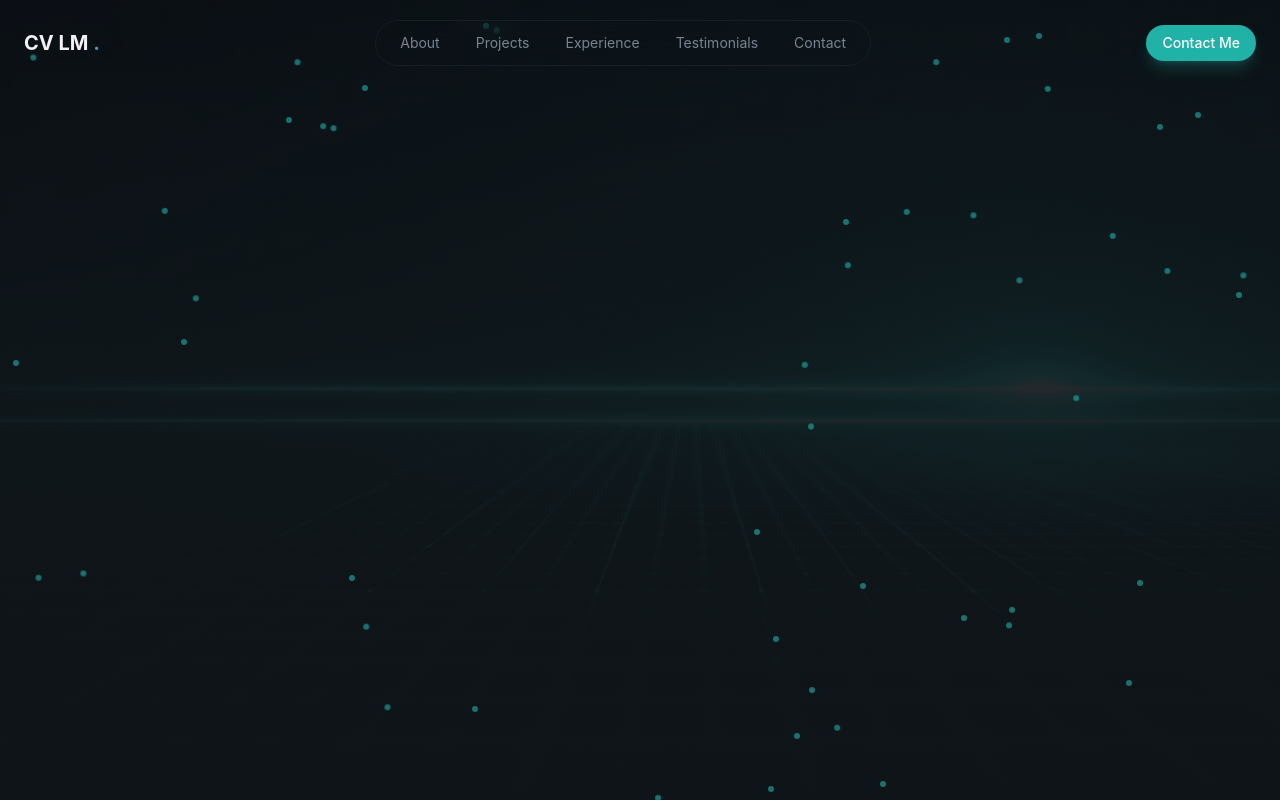
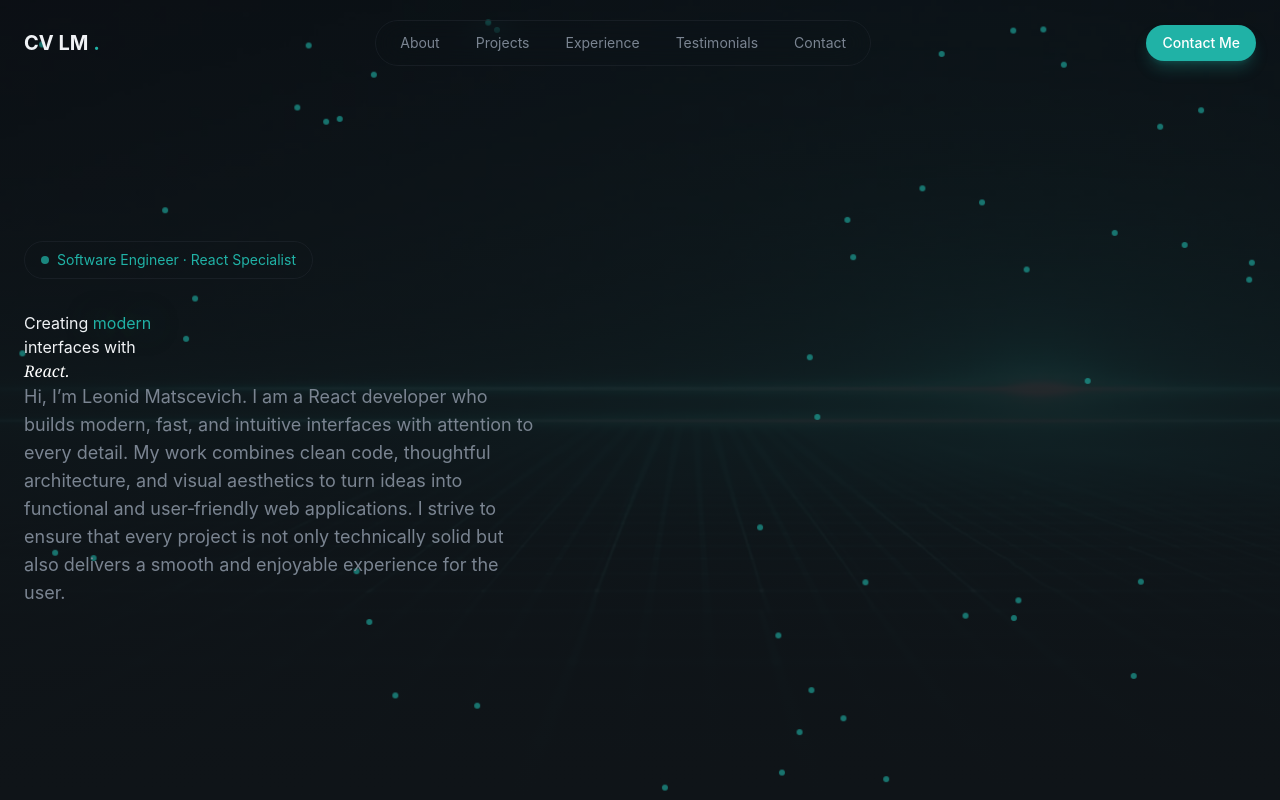
Before and after one commit to SpiriT-L/cv-portfolio, a React (Vite) app: page / in a window 1280 px wide. Built offline with nearby package versions, Linux system fonts and the light colour scheme.

Commit message:
feat: enhance Hero section layout

```diff
--- a/src/index.css
+++ b/src/index.css
@@ -56,7 +56,11 @@
       transparent
     );
     backdrop-filter: blur(24px);
-    border: 1px solid color-mix(in srgb, var(--color-border) 80%, transparent);
+    border: 1px solid color-mix(in srgb, var(--color-border) 60%, transparent);
+  }
+  .glow-text {
+    text-shadow: 0 0 30px
+      color-mix(in srgb, var(--color-primary) 50%, transparent);
   }
 }
 
@@ -94,7 +98,34 @@
     animation: fade-in 0.8s ease-out both;
   }
 
-  .slow-drift{
-
+  @keyframes slow-drift {
+    0%,
+    100% {
+      transform: translate(0, 0);
+    }
+    25% {
+      transform: translate(20px, -30px);
+    }
+    50% {
+      transform: translate(-15px, -20px);
+    }
+    75% {
+      transform: translate(30px, 10px);
+    }
+  }
+  @keyframes slow-drift {
+    0%,
+    100% {
+      transform: translate(0, 0);
+    }
+    25% {
+      transform: translate(20px, -30px);
+    }
+    50% {
+      transform: translate(-15px, -20px);
+    }
+    75% {
+      transform: translate(30px, 10px);
+    }
   }
 }
--- a/src/section/Hero.tsx
+++ b/src/section/Hero.tsx
@@ -5,7 +5,7 @@ const generateDots = () => {
     left: `${Math.random() * 100}%`,
     top: `${Math.random() * 100}%`,
     animationDuration: `${15 + Math.random() * 20}s`,
-    animationDelay: `${Math.random() * 10}s`,
+    animationDelay: `${Math.random() * 5}s`,
   }));
 };
 
@@ -39,6 +39,33 @@ const Hero = () => {
           />
         ))}
       </div>
+      <div className='container mx-auto px-6 pt-32 pb-20 relative z-10'>
+        <div className='grid lg:grid-cols-2 gap-12 items-center'>
+          {/* left column content */}
+          <div className='space-y-8'>
+            <div className='animate-fade-in'>
+              <span className='inline-flex items-center gap-2 px-4 py-2 rounded-full glass text-sm text-primary'>
+                <span className='w-2 h-2 bg-primary rounded-full animate-pulse' />
+                Software Engineer · React Specialist
+              </span>
+            </div>
+            {/* headline */}
+            <div>
+              <h1>
+                Creating <span className='text-primary glow-text'>modern</span>
+                <br />
+                interfaces with
+                <br />
+                <span className='font-serif italic font-normal text-white'>React.</span>
+              </h1>
+              <p className='text-lg text-muted-foreground max-w-lg'>
+                Hi, I’m Leonid Matscevich. I am a React developer who builds modern, fast, and intuitive interfaces with attention to every detail. My work combines clean code, thoughtful architecture, and visual aesthetics to turn ideas into functional and user‑friendly web applications. I strive to ensure that every project is not only technically solid but also delivers a smooth and enjoyable experience for the user.
+              </p>
+            </div>
+          </div>
+          {/* right column content */}
+        </div>
+      </div>
     </section>
   );
 };
```
